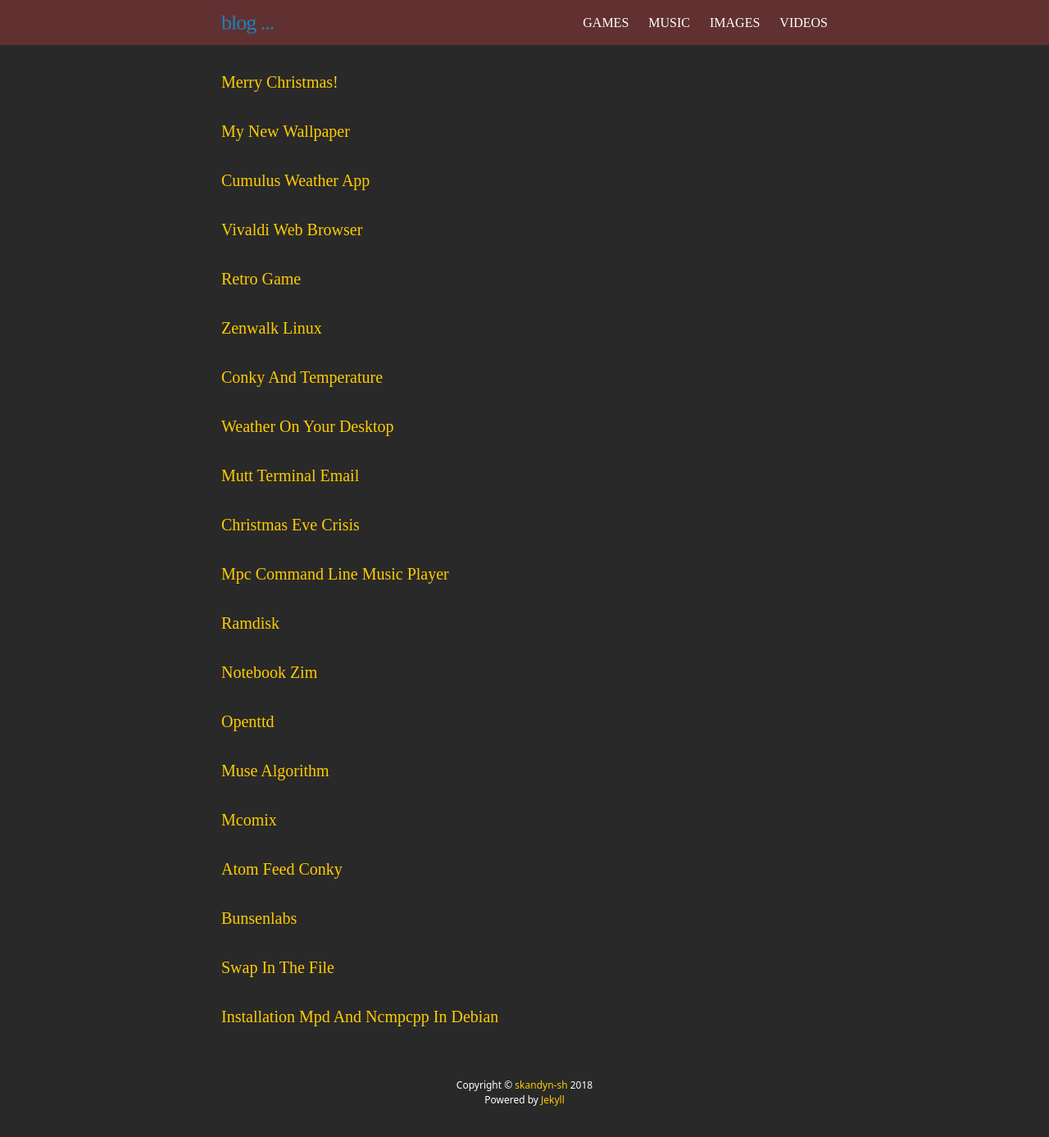
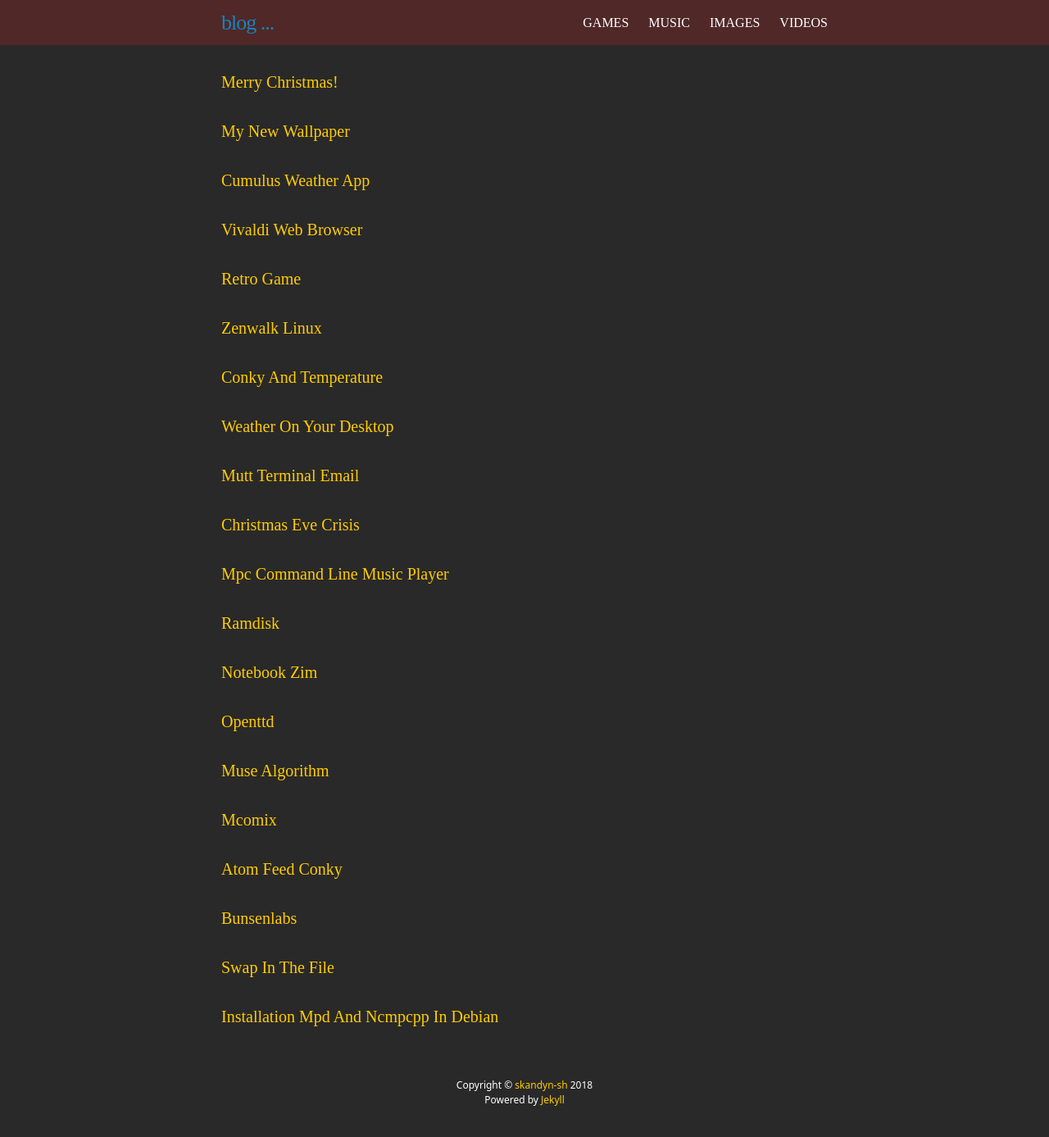
Before and after one commit to skandyn-sh/skandyn-sh.github.io, a Jekyll site: the page built from index.html, in a window 1280 px wide. Shown: the whole page at 82% size. Built offline with Jekyll 4.4.1, drawn with Linux system fonts in a browser that asks for light colours; nearby versions of some CDN libraries; library files that are not in the unit come from our copies; comment, search, counter and statistics services are not loaded.

Commit message:
Update _layout.scss

```diff
--- a/_sass/_layout.scss
+++ b/_sass/_layout.scss
@@ -3,7 +3,7 @@
  */
 .site-header {
     height: 55px;
-    background-color: #613131;
+    background-color: #502828;
     position: relative;
     width: 100%;
  }
```
